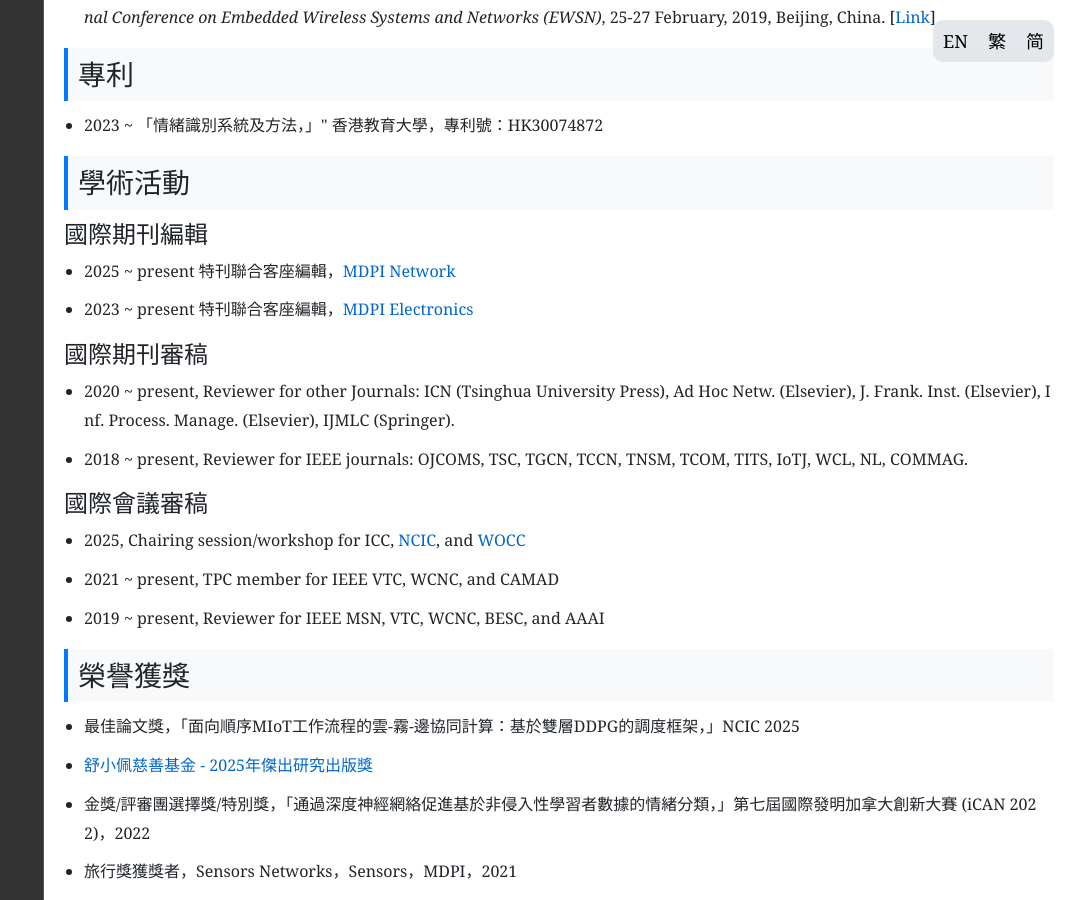
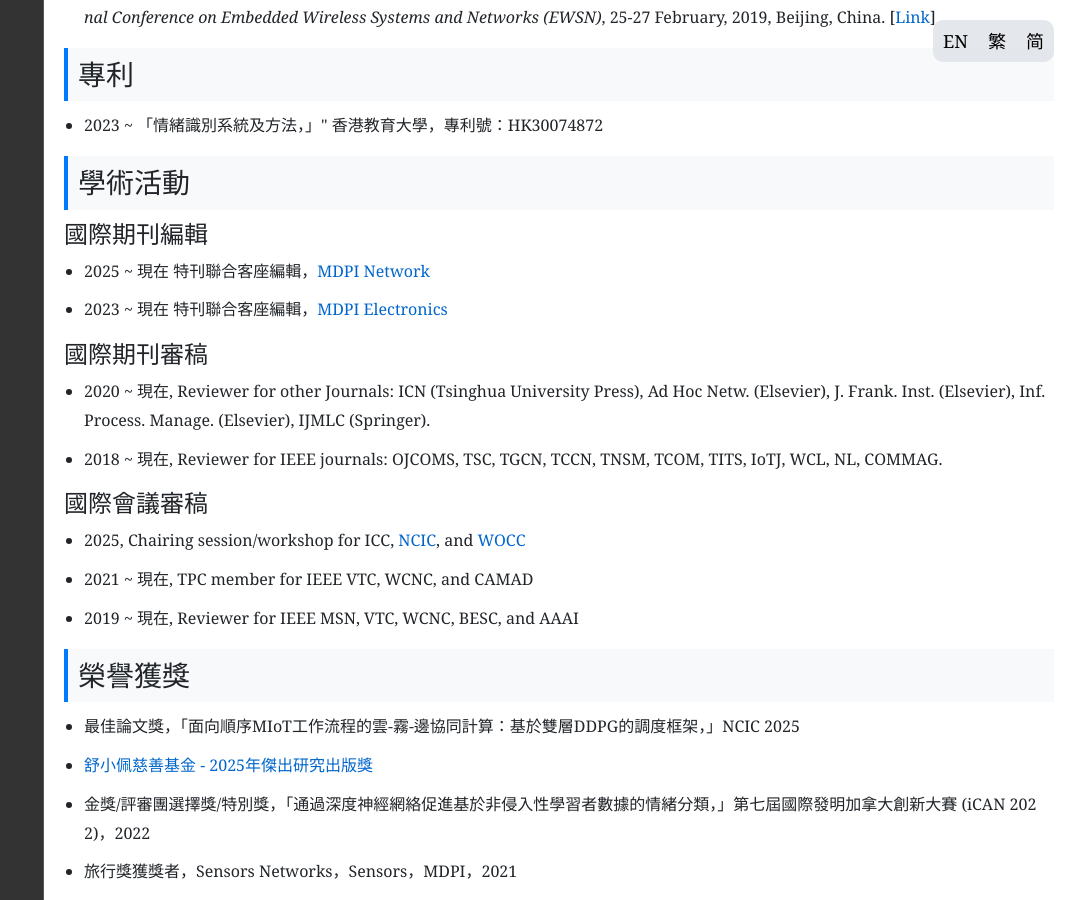
Before and after one commit to yalin-liu/yalin-liu.github.io, a Jekyll site: the page built from zh-TW/resume.md, in a window 1280 px wide and 900 px high, scrolled down 3855 px. Shown: the whole window, without its empty margins (206-1280 px from the left). Built offline with Jekyll 4.4.1, drawn with Linux system fonts in a browser that asks for light colours; some of the changed text lies outside the part shown.

Commit message:
fix minor bug

```diff
--- a/_data/publications.json
+++ b/_data/publications.json
@@ -379,7 +379,7 @@
         "doi": "",
         "citation_detail": "",
         "extra": "",
-        "date_of_conference": "6-9 September, 2019",
+        "date_of_conference": "6-9 September, 2026",
         "place": "Athens, Greece",
         "date_of_publication": "",
         "date_of_accepted": "",
--- a/zh-TW/resume.md
+++ b/zh-TW/resume.md
@@ -87,19 +87,19 @@ language: zh_TW
     <h4>國際期刊編輯</h4>
     <ul>
         <li>
-            2025 ~ present 特刊聯合客座編輯，<a href="https://www.mdpi.com/journal/network/special_issues/DCLNS956JH" target="_blank">MDPI Network</a>
+            2025 ~ 現在 特刊聯合客座編輯，<a href="https://www.mdpi.com/journal/network/special_issues/DCLNS956JH" target="_blank">MDPI Network</a>
         </li>
         <li>
-            2023 ~ present 特刊聯合客座編輯，<a href="https://www.mdpi.com/journal/electronics/special_issues/71DW63SS34" target="_blank">MDPI Electronics</a>
+            2023 ~ 現在 特刊聯合客座編輯，<a href="https://www.mdpi.com/journal/electronics/special_issues/71DW63SS34" target="_blank">MDPI Electronics</a>
         </li>
     </ul>
     <h4>國際期刊審稿</h4>
     <ul>
         <li>
-            2020 ~ present, Reviewer for other Journals: ICN (Tsinghua University Press), Ad Hoc Netw. (Elsevier), J. Frank. Inst. (Elsevier), Inf. Process. Manage. (Elsevier), IJMLC (Springer).
+            2020 ~ 現在, Reviewer for other Journals: ICN (Tsinghua University Press), Ad Hoc Netw. (Elsevier), J. Frank. Inst. (Elsevier), Inf. Process. Manage. (Elsevier), IJMLC (Springer).
         </li>
         <li>
-            2018 ~ present, Reviewer for IEEE journals: OJCOMS, TSC, TGCN, TCCN, TNSM, TCOM, TITS, IoTJ, WCL, NL, COMMAG.
+            2018 ~ 現在, Reviewer for IEEE journals: OJCOMS, TSC, TGCN, TCCN, TNSM, TCOM, TITS, IoTJ, WCL, NL, COMMAG.
         </li>
     </ul>
     <h4>國際會議審稿</h4>
@@ -108,10 +108,10 @@ language: zh_TW
             2025, Chairing session/workshop for ICC, <a href="https://www.icncic.org/workshops/" target="_blank">NCIC</a>, and <a href="https://wocc.org/wocc2025/special-session/" target="_blank">WOCC</a>
         </li>
         <li>
-            2021 ~ present, TPC member for IEEE VTC, WCNC, and CAMAD
+            2021 ~ 現在, TPC member for IEEE VTC, WCNC, and CAMAD
         </li>
         <li>
-            2019 ~ present, Reviewer for IEEE MSN, VTC, WCNC, BESC, and AAAI
+            2019 ~ 現在, Reviewer for IEEE MSN, VTC, WCNC, BESC, and AAAI
         </li>
     </ul>
     <h3 class="callout">榮譽獲獎</h3>
```
